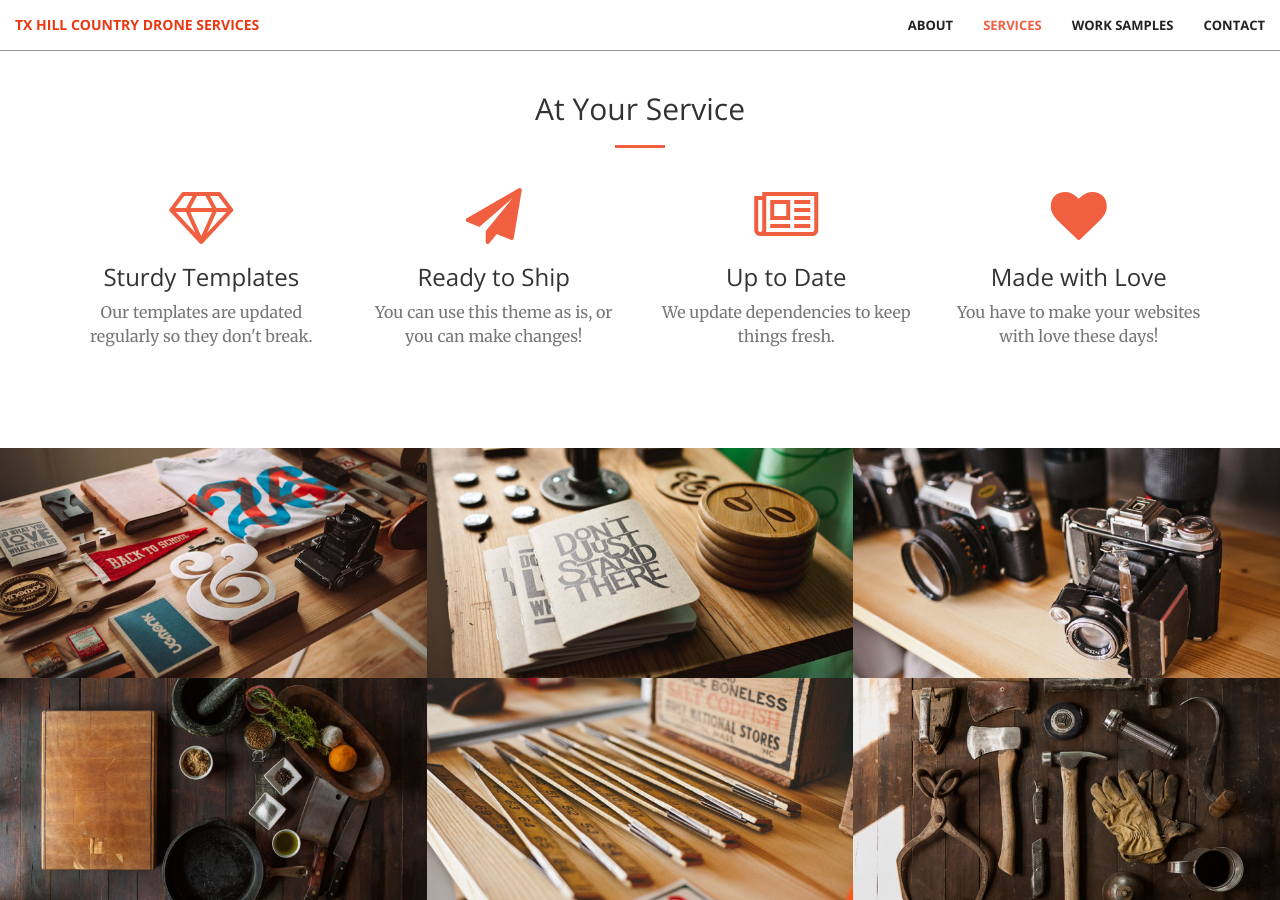
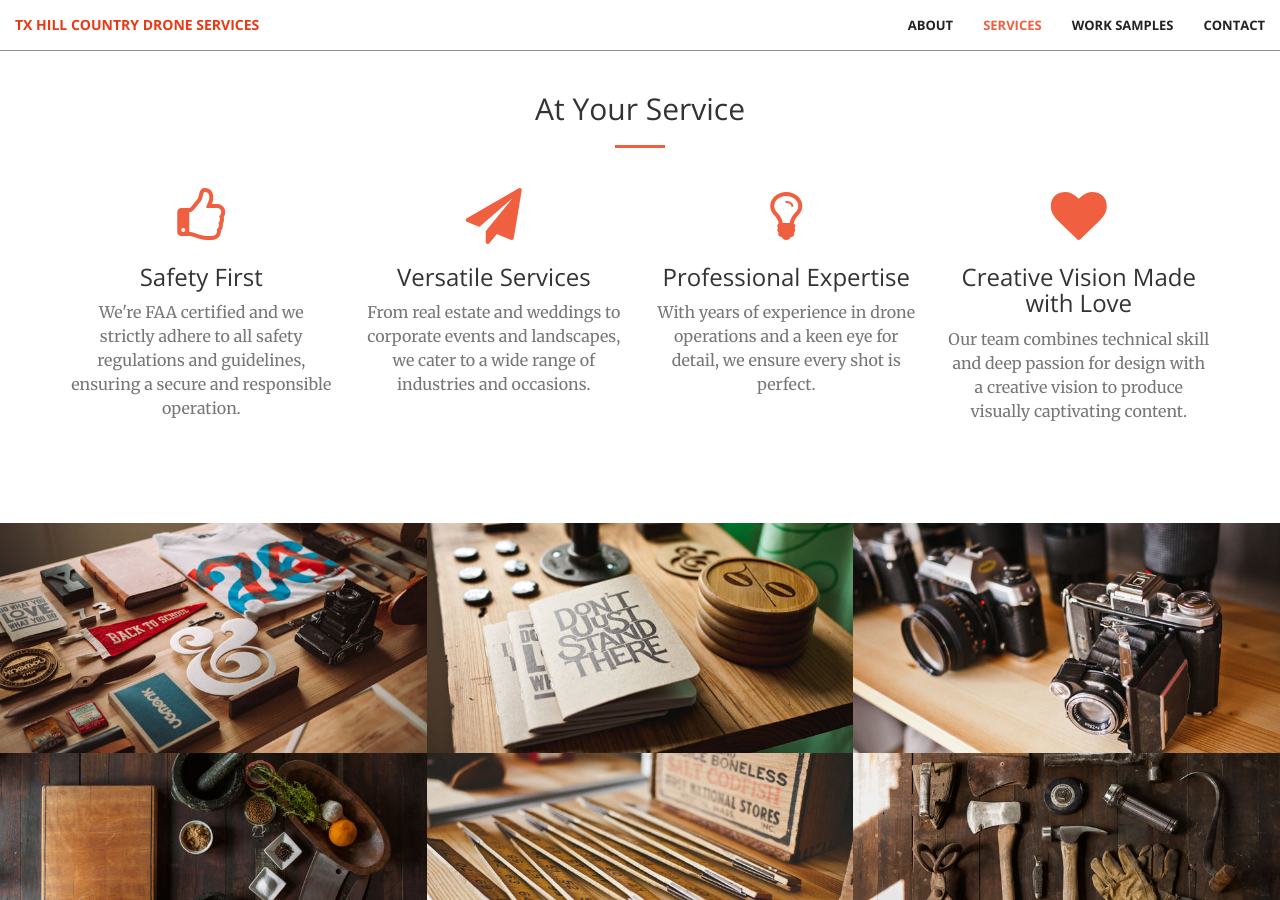
Before and after one commit to thcdroneservices/thcdroneservices.github.io, a Jekyll site: the page built from index.html, in a window 1280 px wide and 900 px high, scrolled down 1686 px. Built offline with Jekyll 4.4.1, drawn with Linux system fonts in a browser that asks for light colours.

Commit message:
svcs update

```diff
--- a/_includes/services.html
+++ b/_includes/services.html
@@ -11,30 +11,30 @@
         <div class="row">
             <div class="col-lg-3 col-md-6 text-center">
                 <div class="service-box">
-                    <i class="fa fa-4x fa-diamond wow bounceIn text-primary"></i>
-                    <h3>Sturdy Templates</h3>
-                    <p class="text-muted">Our templates are updated regularly so they don't break.</p>
+                    <i class="fa fa-4x fa-thumbs-o-up wow bounceIn text-primary"></i>
+                    <h3>Safety First</h3>
+                    <p class="text-muted">We're FAA certified and we strictly adhere to all safety regulations and guidelines, ensuring a secure and responsible operation.</p>
                 </div>
             </div>
             <div class="col-lg-3 col-md-6 text-center">
                 <div class="service-box">
                     <i class="fa fa-4x fa-paper-plane wow bounceIn text-primary" data-wow-delay=".1s"></i>
-                    <h3>Ready to Ship</h3>
-                    <p class="text-muted">You can use this theme as is, or you can make changes!</p>
+                    <h3>Versatile Services</h3>
+                    <p class="text-muted">From real estate and weddings to corporate events and landscapes, we cater to a wide range of industries and occasions.</p>
                 </div>
             </div>
             <div class="col-lg-3 col-md-6 text-center">
                 <div class="service-box">
-                    <i class="fa fa-4x fa-newspaper-o wow bounceIn text-primary" data-wow-delay=".2s"></i>
-                    <h3>Up to Date</h3>
-                    <p class="text-muted">We update dependencies to keep things fresh.</p>
+                    <i class="fa fa-4x fa-lightbulb-o wow bounceIn text-primary" data-wow-delay=".2s"></i>
+                    <h3>Professional Expertise</h3>
+                    <p class="text-muted">With years of experience in drone operations and a keen eye for detail, we ensure every shot is perfect.</p>
                 </div>
             </div>
             <div class="col-lg-3 col-md-6 text-center">
                 <div class="service-box">
                     <i class="fa fa-4x fa-heart wow bounceIn text-primary" data-wow-delay=".3s"></i>
-                    <h3>Made with Love</h3>
-                    <p class="text-muted">You have to make your websites with love these days!</p>
+                    <h3>Creative Vision Made with Love</h3>
+                    <p class="text-muted">Our team combines technical skill and deep passion for design with a creative vision to produce visually captivating content.</p>
                 </div>
             </div>
         </div>
```
